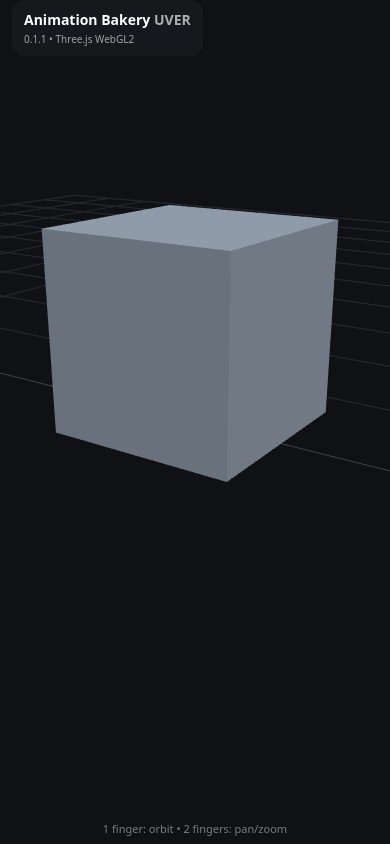
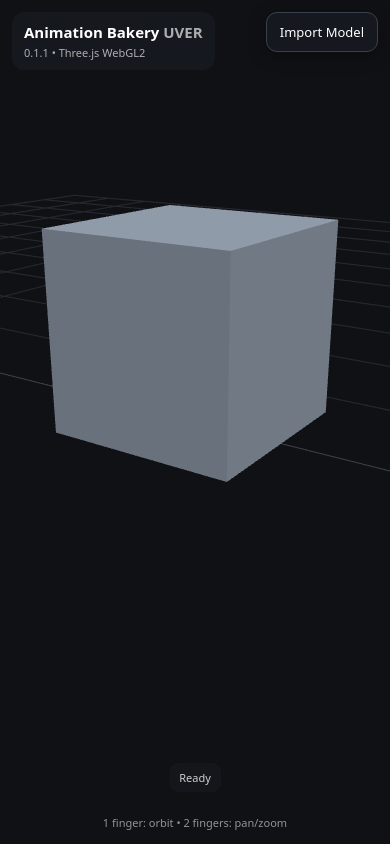
Before and after one commit to dangeroushiveplugs0-dev/Animation-Bakery.UVER, a website built with Vite: page index.html in a window 390 px wide. Built offline with nearby package versions, Linux system fonts and the light colour scheme; animation ran at ten frames a second.

Commit message:
Add mobile import controls styling

```diff
--- a/src/styles.css
+++ b/src/styles.css
@@ -1 +1,12 @@
-*{box-sizing:border-box}html,body,#app{margin:0;width:100%;height:100%;overflow:hidden;background:#101114;font-family:system-ui,sans-serif;color:#fff}#viewport{display:block;width:100%;height:100%;touch-action:none}.hud{position:fixed;top:env(safe-area-inset-top,12px);left:12px;padding:10px 12px;border-radius:12px;background:#181b20cc;backdrop-filter:blur(8px);pointer-events:none}.hud strong{display:block;font-size:14px}.hud strong span{opacity:.65}.hud small{display:block;margin-top:3px;font-size:10px;opacity:.6}.hint{position:fixed;bottom:calc(env(safe-area-inset-bottom,10px) + 8px);left:50%;transform:translateX(-50%);font-size:11px;opacity:.45;white-space:nowrap;pointer-events:none}
+:root{font-family:system-ui,sans-serif;color:#fff;background:#101114}
+*{box-sizing:border-box}
+html,body,#app{margin:0;width:100%;height:100%;overflow:hidden;background:#101114}
+#viewport{display:block;width:100%;height:100%;touch-action:none}
+.hud{position:fixed;top:12px;left:12px;padding:10px 12px;border-radius:12px;background:#171a20d9;backdrop-filter:blur(8px);pointer-events:none}
+.hud strong{display:block;font-size:15px}
+.hud strong span{opacity:.65}
+.hud small{display:block;margin-top:3px;font-size:11px;opacity:.65}
+.toolbar{position:fixed;top:12px;right:12px}
+.tool-button{display:block;padding:10px 13px;border:1px solid #3b414b;border-radius:11px;background:#171a20e8;font-size:13px;box-shadow:0 4px 18px #0005;user-select:none}
+.status{position:fixed;left:50%;bottom:52px;transform:translateX(-50%);padding:7px 10px;border-radius:9px;background:#171a20d9;font-size:11px;opacity:.8;pointer-events:none;max-width:80%;white-space:nowrap;overflow:hidden;text-overflow:ellipsis}
+.hint{position:fixed;left:50%;bottom:14px;transform:translateX(-50%);font-size:11px;opacity:.55;pointer-events:none;white-space:nowrap}
```
